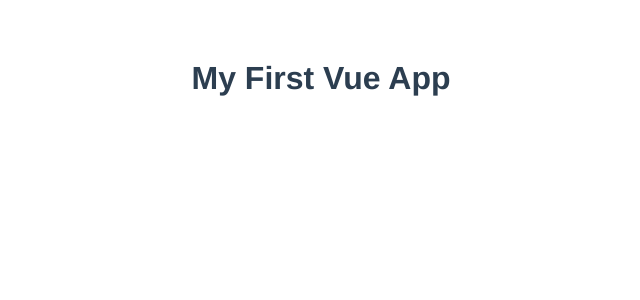
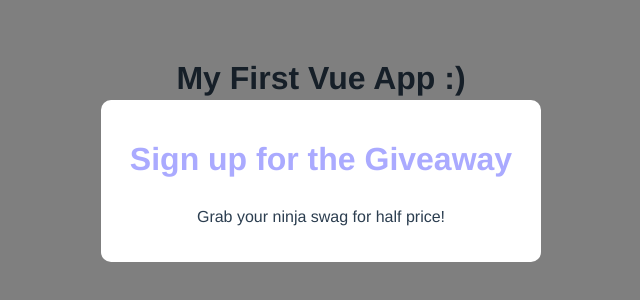
Before and after one commit to Lecon-a/Vue-App, a Vue app in the folder modal-project/: page / in a window 1280 px wide. Shown: the top 300 px of the page, without its empty margins (319-959 px from the left). Built offline with nearby package versions, Linux system fonts and the light colour scheme.

Commit message:
pass data across the component from parent component

```diff
--- a/modal-project/src/App.vue
+++ b/modal-project/src/App.vue
@@ -1,21 +1,40 @@
 <template>
   <div>
-    <h1>My First Vue App</h1>
+    <h1>{{ title }}</h1>
+    <input type="text" ref="name">
+    <button @click="handleClick">Click Me</button>
+    <Modal :header="header" :text="text" />
   </div>
 </template>
 
   <script>
-  import HelloWorld from './components/HelloWorld.vue'
+
+  import Modal from "./components/Modal.vue"
 
   export default {
     name: 'App',
-    components: {
-      HelloWorld
+    components: { Modal },
+    data(){
+      return {
+        title: "My First Vue App :)",
+        header: "Sign up for the Giveaway",
+        text: "Grab your ninja swag for half price!"
+      }
+    },
+    methods: {
+      handleClick() {
+        this.title = this.$refs.name.value
+      }
     }
   }
   </script>
 
 <style>
+body {
+  margin: 0;
+  padding: 0;
+}
+
 #app {
   font-family: Avenir, Helvetica, Arial, sans-serif;
   -webkit-font-smoothing: antialiased;
@@ -24,4 +43,9 @@
   color: #2c3e50;
   margin-top: 60px;
 }
+
+.modal h1 {
+  padding: 0 0 .5rem;
+  color: #aaf;
+}
 </style>
--- a/modal-project/src/components/HelloWorld.vue
+++ /dev/null
@@ -1,57 +0,0 @@
-<template>
-  <div class="hello">
-    <h1>{{ msg }}</h1>
-    <p>
-      For a guide and recipes on how to configure / customize this project,<br>
-      check out the
-      <a href="https://cli.vuejs.org" target="_blank" rel="noopener">vue-cli documentation</a>.
-    </p>
-    <h3>Installed CLI Plugins</h3>
-    <ul>
-      <li><a href="https://github.com/vuejs/vue-cli/tree/dev/packages/%40vue/cli-plugin-babel" target="_blank" rel="noopener">babel</a></li>
-    </ul>
-    <h3>Essential Links</h3>
-    <ul>
-      <li><a href="https://vuejs.org" target="_blank" rel="noopener">Core Docs</a></li>
-      <li><a href="https://forum.vuejs.org" target="_blank" rel="noopener">Forum</a></li>
-      <li><a href="https://chat.vuejs.org" target="_blank" rel="noopener">Community Chat</a></li>
-      <li><a href="https://twitter.com/vuejs" target="_blank" rel="noopener">Twitter</a></li>
-      <li><a href="https://news.vuejs.org" target="_blank" rel="noopener">News</a></li>
-    </ul>
-    <h3>Ecosystem</h3>
-    <ul>
-      <li><a href="https://router.vuejs.org" target="_blank" rel="noopener">vue-router</a></li>
-      <li><a href="https://vuex.vuejs.org" target="_blank" rel="noopener">vuex</a></li>
-      <li><a href="https://github.com/vuejs/vue-devtools#vue-devtools" target="_blank" rel="noopener">vue-devtools</a></li>
-      <li><a href="https://vue-loader.vuejs.org" target="_blank" rel="noopener">vue-loader</a></li>
-      <li><a href="https://github.com/vuejs/awesome-vue" target="_blank" rel="noopener">awesome-vue</a></li>
-    </ul>
-  </div>
-</template>
-
-<script>
-export default {
-  name: 'HelloWorld',
-  props: {
-    msg: String
-  }
-}
-</script>
-
-<!-- Add "scoped" attribute to limit CSS to this component only -->
-<style scoped>
-h3 {
-  margin: 40px 0 0;
-}
-ul {
-  list-style-type: none;
-  padding: 0;
-}
-li {
-  display: inline-block;
-  margin: 0 10px;
-}
-a {
-  color: #42b983;
-}
-</style>
--- /dev/null
+++ b/modal-project/src/components/Modal.vue
@@ -0,0 +1,30 @@
+<template>
+    <div class="backdrop">
+        <div class="modal">
+            <h1>{{ header }}</h1>
+            <p>{{ text }}</p>
+        </div>
+    </div>
+</template>
+
+<script>
+    export default {props: ['header', 'text']}
+</script>
+
+<style>
+    .modal {
+        width: 400px;
+        padding: 20px;
+        margin: 100px auto;
+        background: white;
+        border-radius: 10px;
+    }
+
+    .backdrop {
+        top: 0;
+        position: fixed;
+        background: rgba(0, 0, 0, .5);
+        width: 100%;
+        height: 100%;
+    }
+</style>
```
